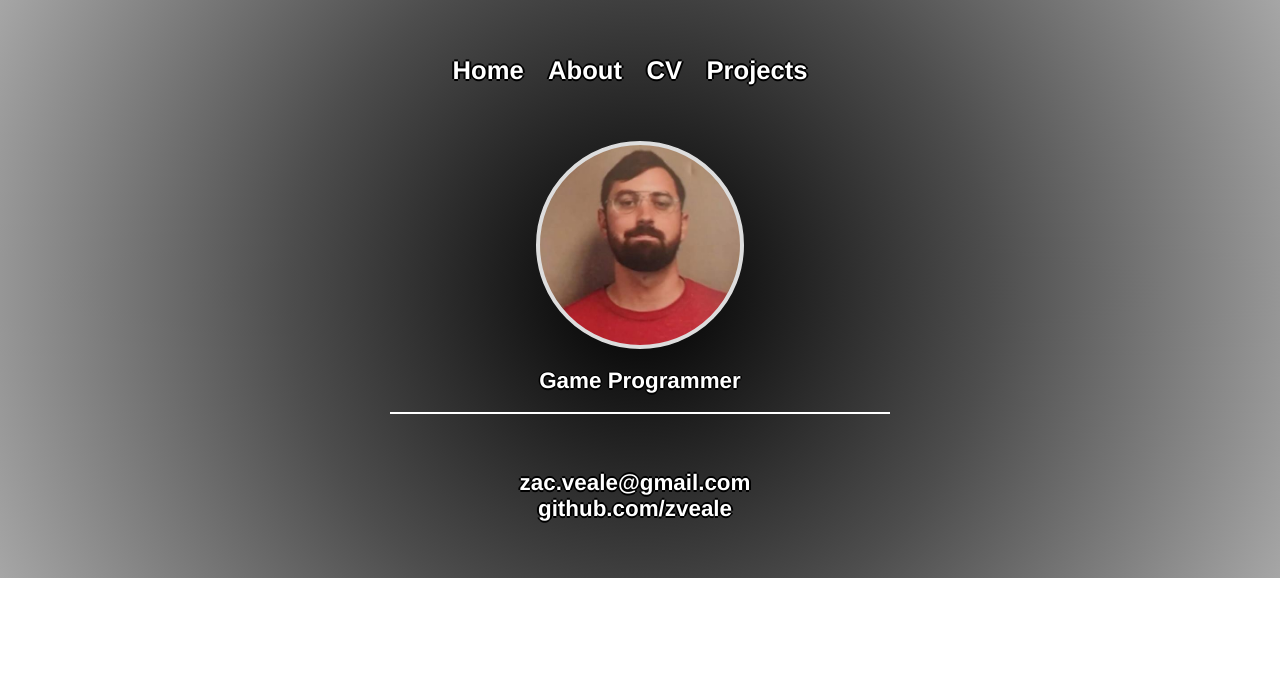
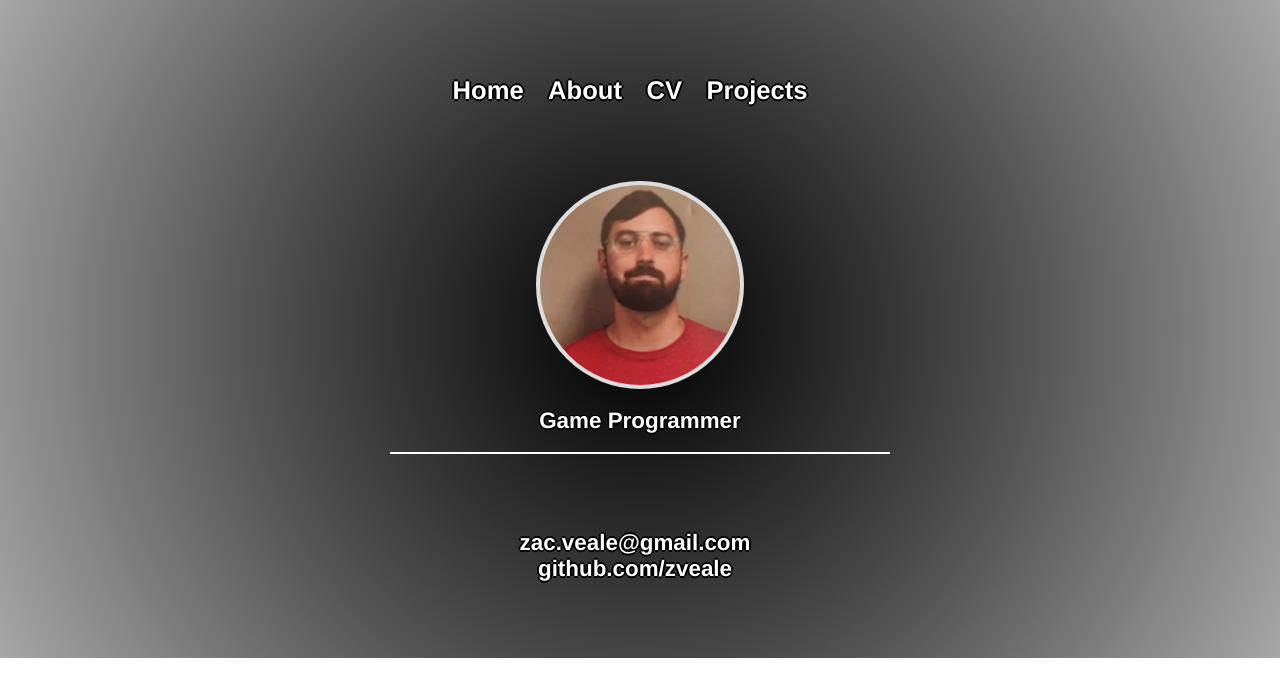
Before and after one commit to zveale/zveale.github.io, a Jekyll site: the page built from index.html, in a window 1280 px wide. Shown: the top 697 px of the page. Built offline with Jekyll 4.4.1, drawn with Linux system fonts in a browser that asks for light colours.

Commit message:
Update main.css

```diff
--- a/css/main.css
+++ b/css/main.css
@@ -17,7 +17,7 @@ body {
 }
 nav ul, footer ul {
     font-family:'Helvetica', 'Arial', 'Sans-Serif';
-    padding: 40px;
+    padding: 60px;
     list-style: none;
     font-weight: bold;
 	color: white;
```
